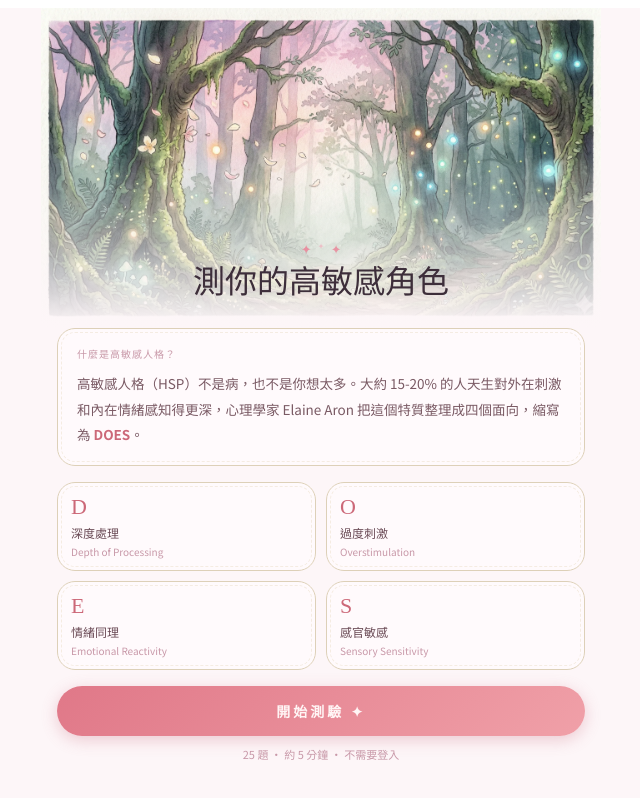
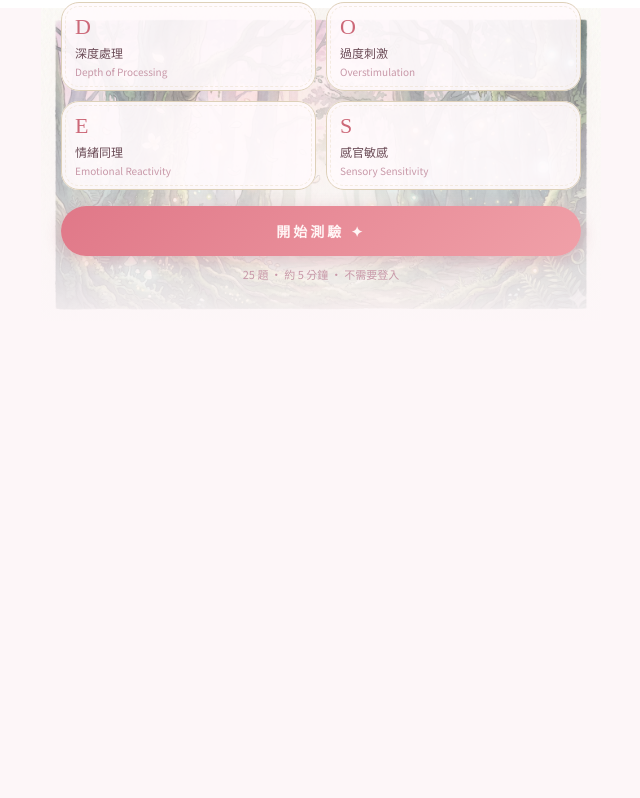
Before and after one commit to 83CC83/does-quiz, a Next.js app: page / in a window 1280 px wide. Shown: the top 798 px of the page, without its empty margins (319-959 px from the left). Built offline with nearby package versions, Linux system fonts and the light colour scheme; a web font is replaced by a local one.

Commit message:
adjust cover

```diff
--- a/app/page.jsx
+++ b/app/page.jsx
@@ -267,13 +267,14 @@ export default function DOESQuiz() {
 
         {/* ── INTRO ── */}
         {step === "intro" && (
-          <div style={{ animation: "fadeUp 0.6s ease-out", paddingTop: 0, marginLeft: -16, marginRight: -16 }}>
-            {/* cover image fullbleed */}
-            <div style={{ width: "100%", marginBottom: 0, position: "relative" }}>
-              <img src="/images/cover.webp" alt="" style={{ width: "100%", height: "50vw", maxHeight: 320, objectFit: "cover", objectPosition: "center top", display: "block" }} />
-              <div style={{ position: "absolute", bottom: 0, left: 0, right: 0, height: "60%", background: "linear-gradient(transparent, #fdf6f8)" }} />
-              <div style={{ position: "absolute", bottom: 24, left: 0, right: 0, textAlign: "center" }}>
-                <div style={{ display: "flex", justifyContent: "center", gap: 8, marginBottom: 6 }}>
+          <div style={{ animation: "fadeUp 0.6s ease-out" }}>
+            {/* 封面：圖片滿版，所有內容疊在上面 */}
+            <div style={{ position: "relative", width: "calc(100% + 32px)", marginLeft: -16, marginRight: -16, marginBottom: 24 }}>
+              <img src="/images/cover.webp" alt="" style={{ width: "100%", height: "auto", display: "block" }} />
+              <div style={{ position: "absolute", inset: 0, background: "linear-gradient(to bottom, rgba(253,246,248,0.3) 0%, rgba(253,246,248,0.7) 60%, rgba(253,246,248,0.95) 100%)" }} />
+              <div style={{ position: "absolute", inset: 0, display: "flex", flexDirection: "column", justifyContent: "flex-end", padding: "0 20px 28px" }}>
+                <div style={{ textAlign: "center", marginBottom: 20 }}>
+                  <div style={{ display: "flex", justifyContent: "center", gap: 8, marginBottom: 8 }}>
                     <span className="star1" style={{ fontSize: 10, color: "#e890a0" }}>✦</span>
                     <span className="star2" style={{ fontSize: 7, color: "#f0a8b8" }}>✦</span>
                     <span className="star3" style={{ fontSize: 10, color: "#e890a0" }}>✦</span>
@@ -282,21 +283,16 @@ export default function DOESQuiz() {
                     測你的高敏感角色
                   </h1>
                 </div>
-            </div>
-            <div style={{ padding: "0 16px" }}>
-              <div style={{ display: "flex", flexDirection: "column" }}>
-
                 {/* sketch card */}
-                <div className="sketch-box" style={{ padding: "18px 20px", marginBottom: 16, background: "rgba(255,250,252,0.93)" }}>
-                  <p style={{ fontSize: 10, letterSpacing: 1, color: "#c898a8", margin: "0 0 10px", fontFamily: "Noto Sans TC, sans-serif" }}>什麼是高敏感人格？</p>
+                <div className="sketch-box" style={{ padding: "18px 20px", marginBottom: 12, background: "rgba(255,250,252,0.92)" }}>
+                  <p style={{ fontSize: 10, letterSpacing: 1, color: "#c898a8", margin: "0 0 8px", fontFamily: "Noto Sans TC, sans-serif" }}>什麼是高敏感人格？</p>
                   <p style={{ fontSize: "clamp(12px, 3.5vw, 13.5px)", color: "#7a5a64", lineHeight: 1.9, margin: 0, fontFamily: "Noto Sans TC, sans-serif" }}>
                     高敏感人格（HSP）不是病，也不是你想太多。大約 15-20% 的人天生對外在刺激和內在情緒感知得更深，心理學家 Elaine Aron 把這個特質整理成四個面向，縮寫為 <span style={{whiteSpace: "nowrap"}}><strong style={{color: "#cc6878"}}>DOES</strong></span>。
                   </p>
                 </div>
-
-                <div style={{ display: "grid", gridTemplateColumns: "1fr 1fr", gap: 10 }}>
+                <div style={{ display: "grid", gridTemplateColumns: "1fr 1fr", gap: 10, marginBottom: 16 }}>
                   {[["D","深度處理","Depth of Processing"],["O","過度刺激","Overstimulation"],["E","情緒同理","Emotional Reactivity"],["S","感官敏感","Sensory Sensitivity"]].map(([k,zh,en]) => (
-                    <div key={k} className="sketch-box" style={{ padding: "12px 14px", background: "rgba(255,250,252,0.93)" }}>
+                    <div key={k} className="sketch-box" style={{ padding: "12px 14px", background: "rgba(255,250,252,0.92)" }}>
                       <p style={{ fontSize: 22, fontFamily: "LXGW WenKai TC, serif", color: "#cc6878", margin: "0 0 4px", letterSpacing: 1 }}>{k}</p>
                       <p style={{ fontSize: 12, color: "#6a4a55", margin: 0, fontFamily: "Noto Sans TC, sans-serif" }}>{zh}</p>
                       <p style={{ fontSize: 10, color: "#c898a8", margin: "3px 0 0", fontFamily: "Noto Sans TC, sans-serif" }}>{en}</p>
@@ -304,7 +300,7 @@ export default function DOESQuiz() {
                   ))}
                 </div>
                 <button className="cta-btn" onClick={() => setTimeout(() => setStep("quiz"), 50)} style={{
-                  width: "100%", padding: "15px", marginTop: 16,
+                  width: "100%", padding: "15px",
                   background: "linear-gradient(135deg, #e07888, #f0a0a8)", border: "none", borderRadius: 50,
                   color: "#fff5f5", fontSize: 14, fontWeight: 700,
                   fontFamily: "Zen Maru Gothic, sans-serif", letterSpacing: 3,
```
Lines whose indentation alone changed are shown as unchanged.
